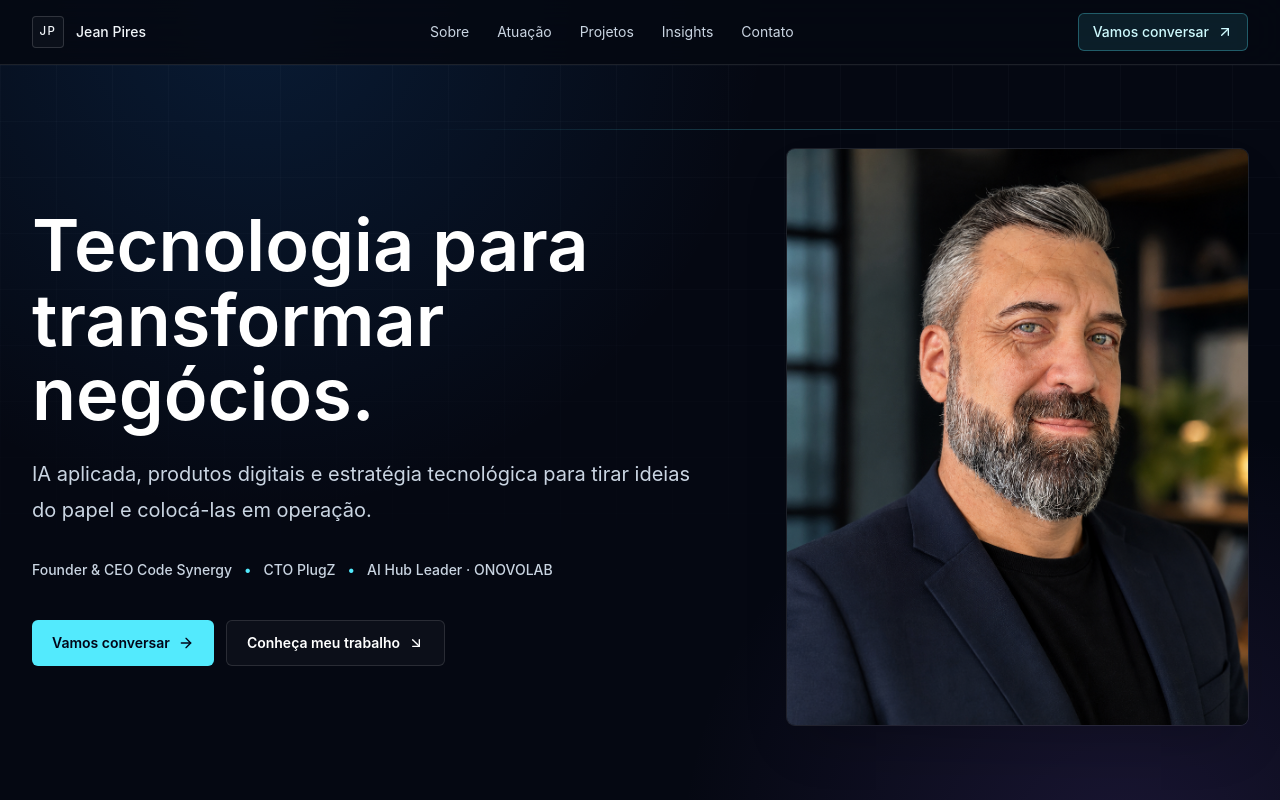
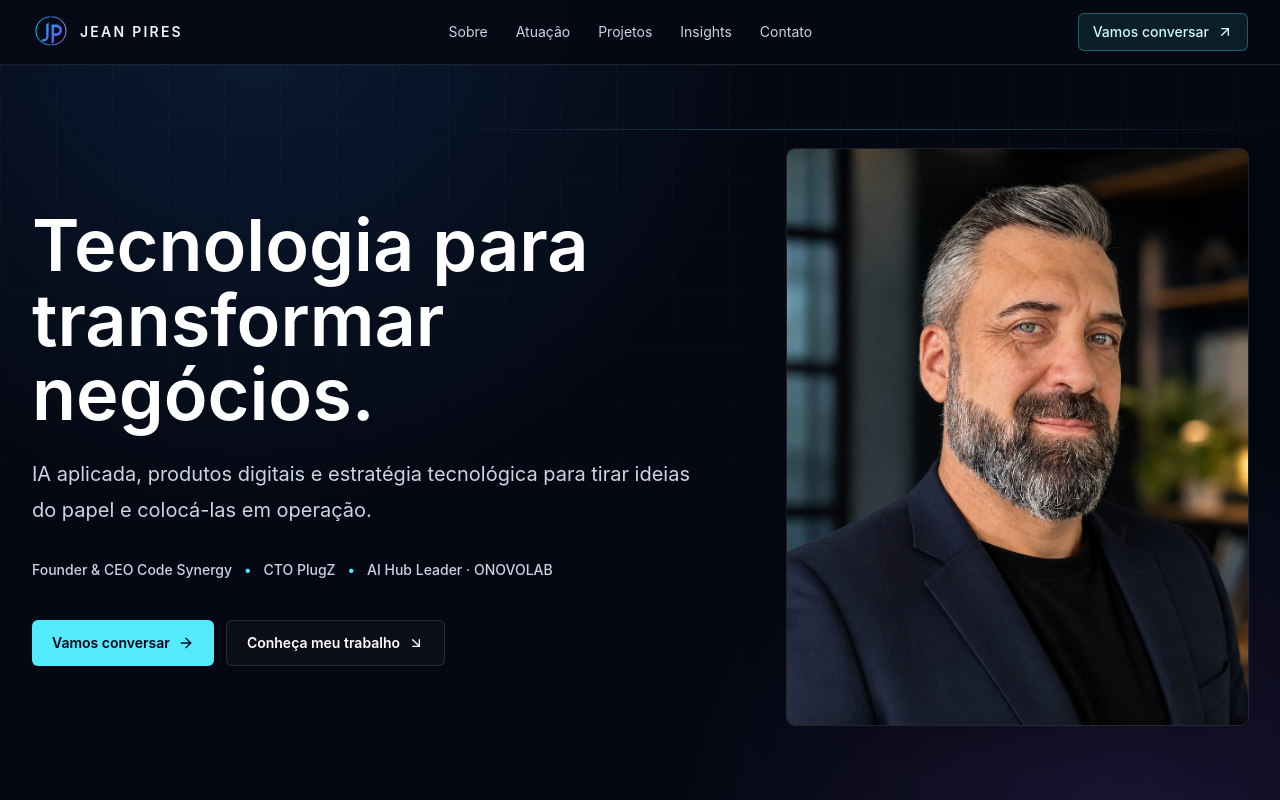
Before and after one commit to jdrpires/jeanpires-site, a Next.js app: page / in a window 1280 px wide. Shown: the top 800 px of the page. Built offline with nearby package versions, Linux system fonts and the light colour scheme.

Commit message:
feat: apply JP brand mark to header

```diff
--- a/src/components/header.tsx
+++ b/src/components/header.tsx
@@ -1,4 +1,5 @@
 import Link from "next/link";
+import Image from "next/image";
 import { ArrowUpRight } from "lucide-react";
 import { navigation } from "@/data/navigation";
 import { MobileNav } from "@/components/mobile-nav";
@@ -12,10 +13,15 @@ export function Header() {
           className="group flex items-center gap-3 font-medium text-white"
           aria-label="Jean Pires - Home"
         >
-          <span className="grid size-8 place-items-center rounded border border-white/15 bg-white/[0.03] text-[0.72rem] tracking-[0.14em] text-slate-100 transition-colors group-hover:border-cyan-300/50">
-            JP
-          </span>
-          <span className="hidden text-sm text-slate-100 sm:inline">
+          <Image
+            src="/brand/jp-mark.svg"
+            alt=""
+            width={36}
+            height={36}
+            className="size-9"
+            aria-hidden="true"
+          />
+          <span className="hidden text-sm font-semibold uppercase tracking-[0.16em] text-slate-100 sm:inline">
             Jean Pires
           </span>
         </Link>
```
